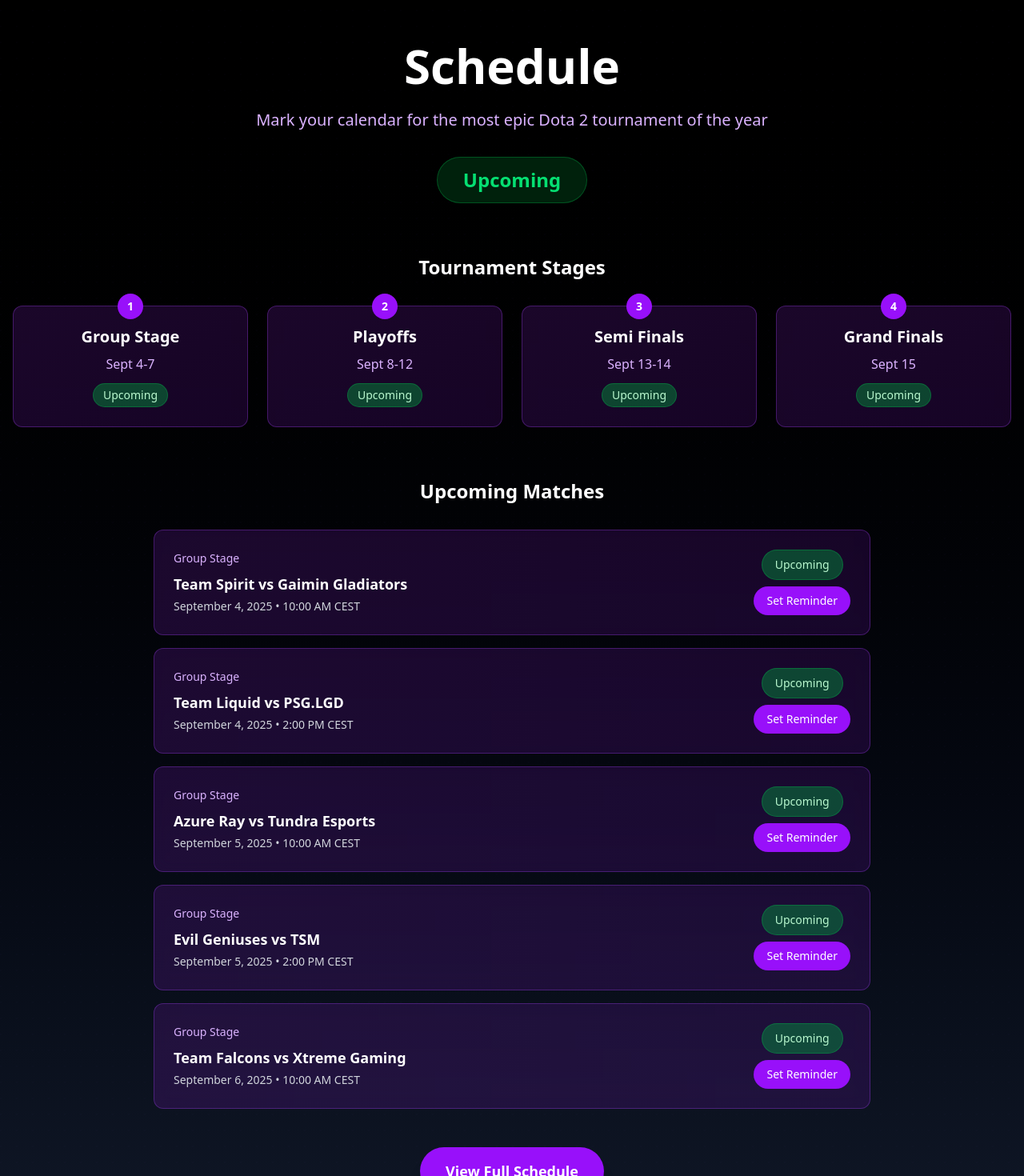
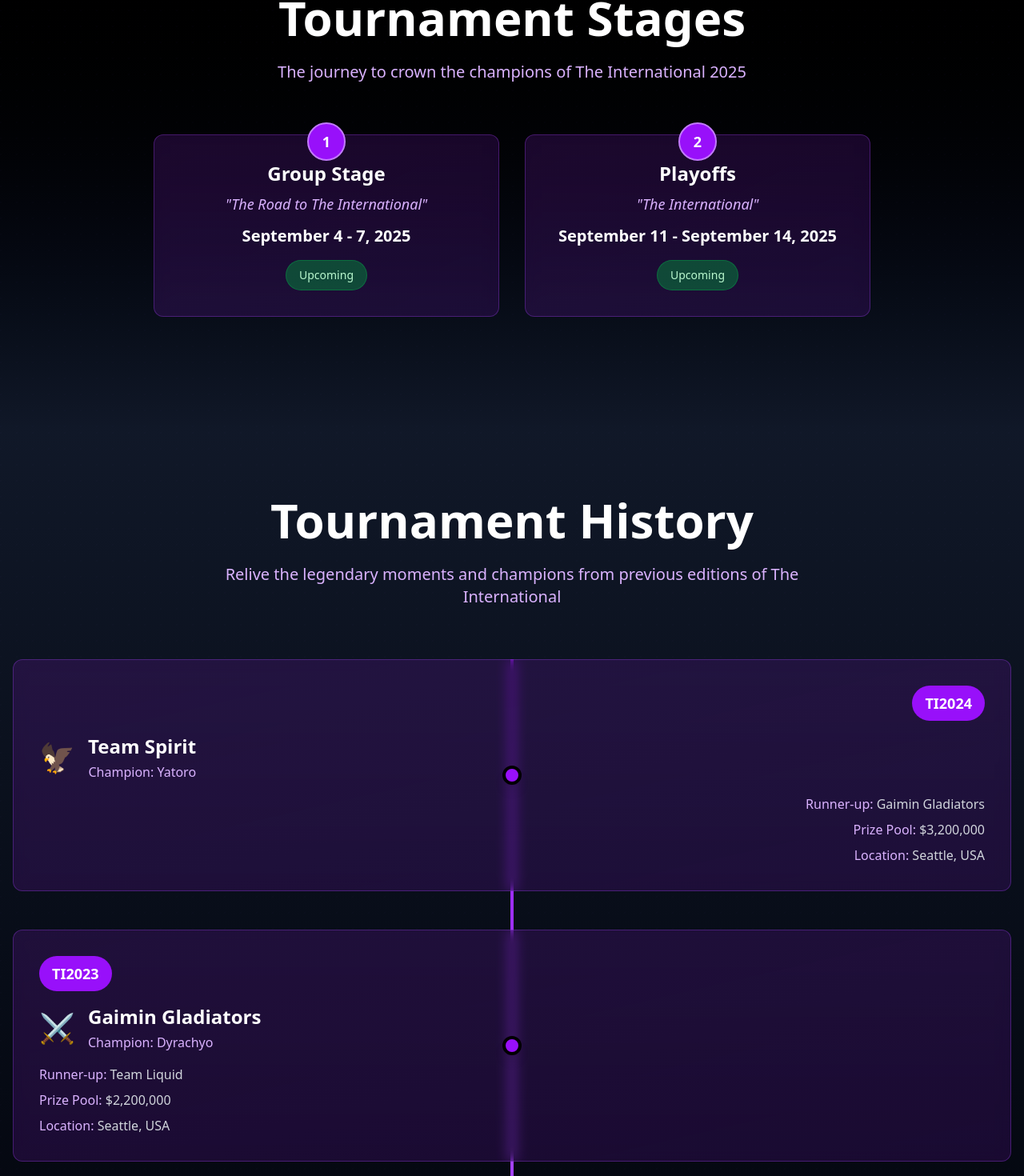
Before and after one commit to reinieltalplacido/ti2025, a Next.js app: page / in a window 1280 px wide. Shown: the part 2625-4095 px from the top of the page at 80% size. Built offline with nearby package versions, Linux system fonts and the light colour scheme.

Commit message:
improve the Schedule Section

```diff
--- a/src/components/sections/ScheduleSection.tsx
+++ b/src/components/sections/ScheduleSection.tsx
@@ -1,58 +1,17 @@
 export default function ScheduleSection() {
-  // Mock schedule data - you can replace with real schedule data
-  const upcomingMatches = [
+  const tournamentStages = [
     {
-      id: 1,
-      date: "September 4, 2025",
-      time: "10:00 AM CEST",
-      team1: "Team Spirit",
-      team2: "Gaimin Gladiators",
-      stage: "Group Stage",
+      name: "Group Stage",
+      subtitle: "The Road to The International",
+      date: "September 4 - 7, 2025",
       status: "Upcoming"
     },
     {
-      id: 2,
-      date: "September 4, 2025",
-      time: "2:00 PM CEST",
-      team1: "Team Liquid",
-      team2: "PSG.LGD",
-      stage: "Group Stage",
-      status: "Upcoming"
-    },
-    {
-      id: 3,
-      date: "September 5, 2025",
-      time: "10:00 AM CEST",
-      team1: "Azure Ray",
-      team2: "Tundra Esports",
-      stage: "Group Stage",
-      status: "Upcoming"
-    },
-    {
-      id: 4,
-      date: "September 5, 2025",
-      time: "2:00 PM CEST",
-      team1: "Evil Geniuses",
-      team2: "TSM",
-      stage: "Group Stage",
-      status: "Upcoming"
-    },
-    {
-      id: 5,
-      date: "September 6, 2025",
-      time: "10:00 AM CEST",
-      team1: "Team Falcons",
-      team2: "Xtreme Gaming",
-      stage: "Group Stage",
+      name: "Playoffs",
+      subtitle: "The International",
+      date: "September 11 - September 14, 2025",
       status: "Upcoming"
     }
-  ];
-
-  const tournamentStages = [
-    { name: "Group Stage", date: "Sept 4-7", status: "Upcoming" },
-    { name: "Playoffs", date: "Sept 8-12", status: "Upcoming" },
-    { name: "Semi Finals", date: "Sept 13-14", status: "Upcoming" },
-    { name: "Grand Finals", date: "Sept 15", status: "Upcoming" }
   ];
 
   return (
@@ -66,82 +25,36 @@
         {/* Section Header */}
         <div className="text-center mb-16">
           <h2 className="text-4xl md:text-6xl font-bold text-white mb-6">
-            Schedule
+            Tournament Stages
           </h2>
           <p className="text-xl text-purple-300 max-w-3xl mx-auto">
-            Mark your calendar for the most epic Dota 2 tournament of the year
+            The journey to crown the champions of The International 2025
           </p>
-          <div className="mt-8 inline-block bg-green-600/20 backdrop-blur-sm rounded-full px-8 py-3 border border-green-500/30">
-            <span className="text-2xl font-bold text-green-400">Upcoming</span>
-          </div>
         </div>
 
         {/* Tournament Stages Timeline */}
         <div className="mb-16">
-          <h3 className="text-2xl font-bold text-white text-center mb-8">Tournament Stages</h3>
-          <div className="grid grid-cols-1 md:grid-cols-4 gap-6">
+          <div className="grid grid-cols-1 md:grid-cols-2 gap-8 max-w-4xl mx-auto">
             {tournamentStages.map((stage, index) => (
               <div
                 key={index}
-                className="relative bg-gradient-to-br from-purple-900/30 to-purple-800/20 backdrop-blur-sm rounded-xl p-6 border border-purple-500/30 text-center"
+                className="relative bg-gradient-to-br from-purple-900/30 to-purple-800/20 backdrop-blur-sm rounded-xl p-8 border border-purple-500/30 text-center hover:border-purple-400/60 transition-all duration-300 hover:scale-[1.02]"
               >
                 {/* Stage Number */}
-                <div className="absolute -top-4 left-1/2 transform -translate-x-1/2 w-8 h-8 bg-purple-600 rounded-full flex items-center justify-center text-white font-bold text-sm">
+                <div className="absolute -top-4 left-1/2 transform -translate-x-1/2 w-12 h-12 bg-purple-600 rounded-full flex items-center justify-center text-white font-bold text-lg border-2 border-purple-400">
                   {index + 1}
                 </div>
 
-                <h4 className="text-xl font-bold text-white mb-2">{stage.name}</h4>
-                <p className="text-purple-300 mb-3">{stage.date}</p>
-                <span className="inline-block bg-green-600/40 text-green-200 text-sm font-medium px-3 py-1 rounded-full border border-green-500/30">
+                <h4 className="text-2xl font-bold text-white mb-2">{stage.name}</h4>
+                <p className="text-lg text-purple-300 mb-3 italic">"{stage.subtitle}"</p>
+                <p className="text-xl text-white font-semibold mb-4">{stage.date}</p>
+                <span className="inline-block bg-green-600/40 text-green-200 text-sm font-medium px-4 py-2 rounded-full border border-green-500/30">
                   {stage.status}
                 </span>
               </div>
             ))}
           </div>
         </div>
-
-        {/* Upcoming Matches */}
-        <div>
-          <h3 className="text-2xl font-bold text-white text-center mb-8">Upcoming Matches</h3>
-          <div className="space-y-4 max-w-4xl mx-auto">
-            {upcomingMatches.map((match) => (
-              <div
-                key={match.id}
-                className="bg-gradient-to-r from-purple-900/30 to-purple-800/20 backdrop-blur-sm rounded-xl p-6 border border-purple-500/30 hover:border-purple-400/60 transition-all duration-300 hover:scale-[1.02]"
-              >
-                <div className="flex flex-col md:flex-row items-center justify-between gap-4">
-                  {/* Match Info */}
-                  <div className="flex-1 text-center md:text-left">
-                    <div className="text-sm text-purple-300 mb-2">{match.stage}</div>
-                    <div className="text-lg font-bold text-white mb-1">
-                      {match.team1} vs {match.team2}
-                    </div>
-                    <div className="text-sm text-gray-300">
-                      {match.date} • {match.time}
-                    </div>
-                  </div>
-
-                  {/* Status Badge */}
-                  <div className="flex flex-col items-center gap-2">
-                    <span className="inline-block bg-green-600/40 text-green-200 text-sm font-medium px-4 py-2 rounded-full border border-green-500/30">
-                      {match.status}
-                    </span>
-                    <button className="bg-purple-600 hover:bg-purple-700 text-white text-sm font-medium px-4 py-2 rounded-full transition-colors duration-300">
-                      Set Reminder
-                    </button>
-                  </div>
-                </div>
-              </div>
-            ))}
-          </div>
-        </div>
-
-        {/* View Full Schedule Button */}
-        <div className="text-center mt-12">
-          <button className="bg-purple-600 hover:bg-purple-700 text-white font-bold py-4 px-8 rounded-full text-lg transition-all duration-300 hover:scale-105 shadow-xl hover:shadow-2xl">
-            View Full Schedule
-          </button>
-        </div>
       </div>
     </section>
   );
--- a/src/components/sections/TeamsSection.tsx
+++ b/src/components/sections/TeamsSection.tsx
@@ -240,9 +240,6 @@
 
         {/* View All Teams Button */}
         <div className="text-center mt-12">
-          <button className="bg-purple-600 hover:bg-purple-700 text-white font-bold py-4 px-8 rounded-full text-lg transition-all duration-300 hover:scale-105 shadow-xl hover:shadow-2xl">
-            View Full Schedule
-          </button>
         </div>
       </div>
     </section>
```
